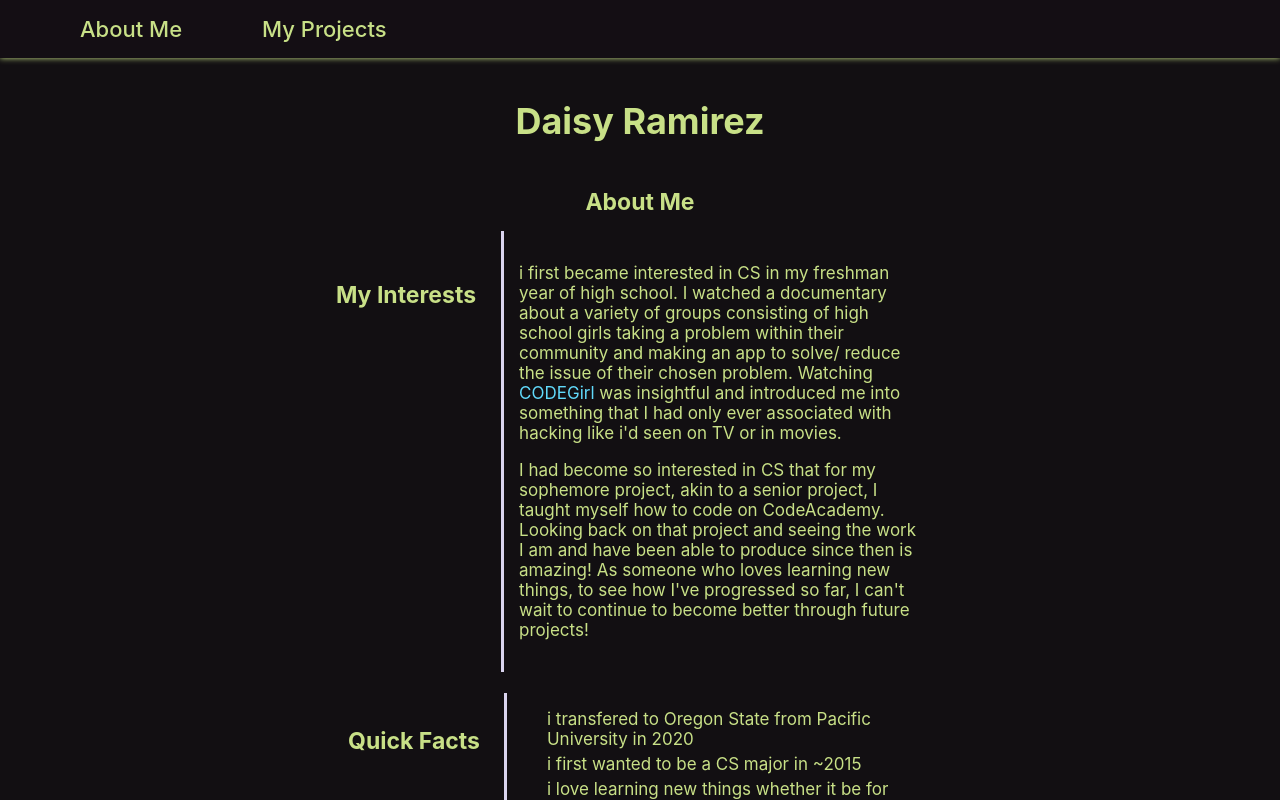
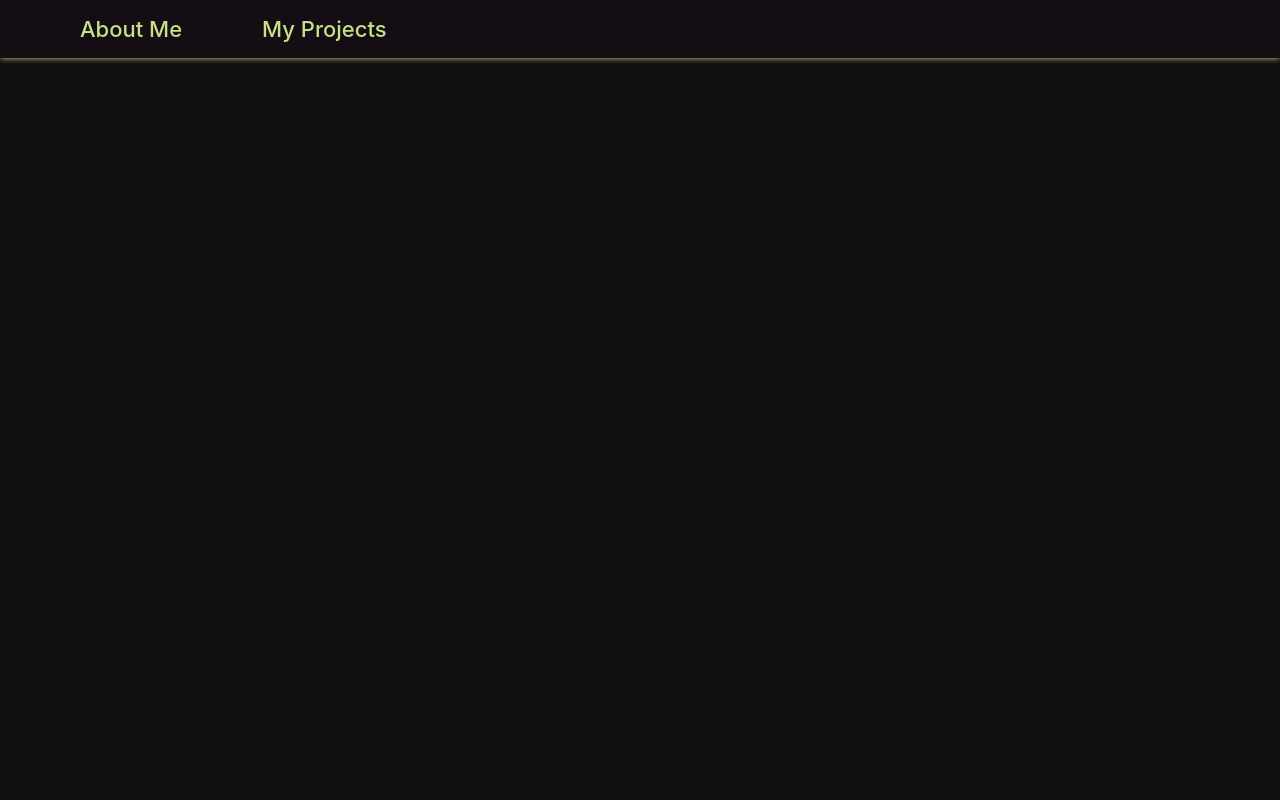
Before and after one commit to ramired2/portfolio, a React (Create React App) app: page / in a window 1280 px wide. Shown: the top 800 px of the page. Built offline with nearby package versions, Linux system fonts and the light colour scheme.

Commit message:
try deploy

```diff
--- a/src/App.js
+++ b/src/App.js
@@ -23,9 +23,9 @@ function App() {
       <Navbar/>
       <Router basename={window.location.pathname || ''}>
         <Switch>
-          <Route exact path="/" component={AbtMe} />
-          <Route exact path="/projects" component={Projects} />
-          <Route exact path="/404" component={ErrorP} />
+          <Route exact path="/portfolio/#/aboutme" component={AbtMe} />
+          <Route exact path="/portfolio//#/projects" component={Projects} />
+          <Route exact path="/portfolio//404" component={ErrorP} />
           <Route path="*" element={<Redirect to="/404" />}/>
         </Switch>
       </Router>
```
